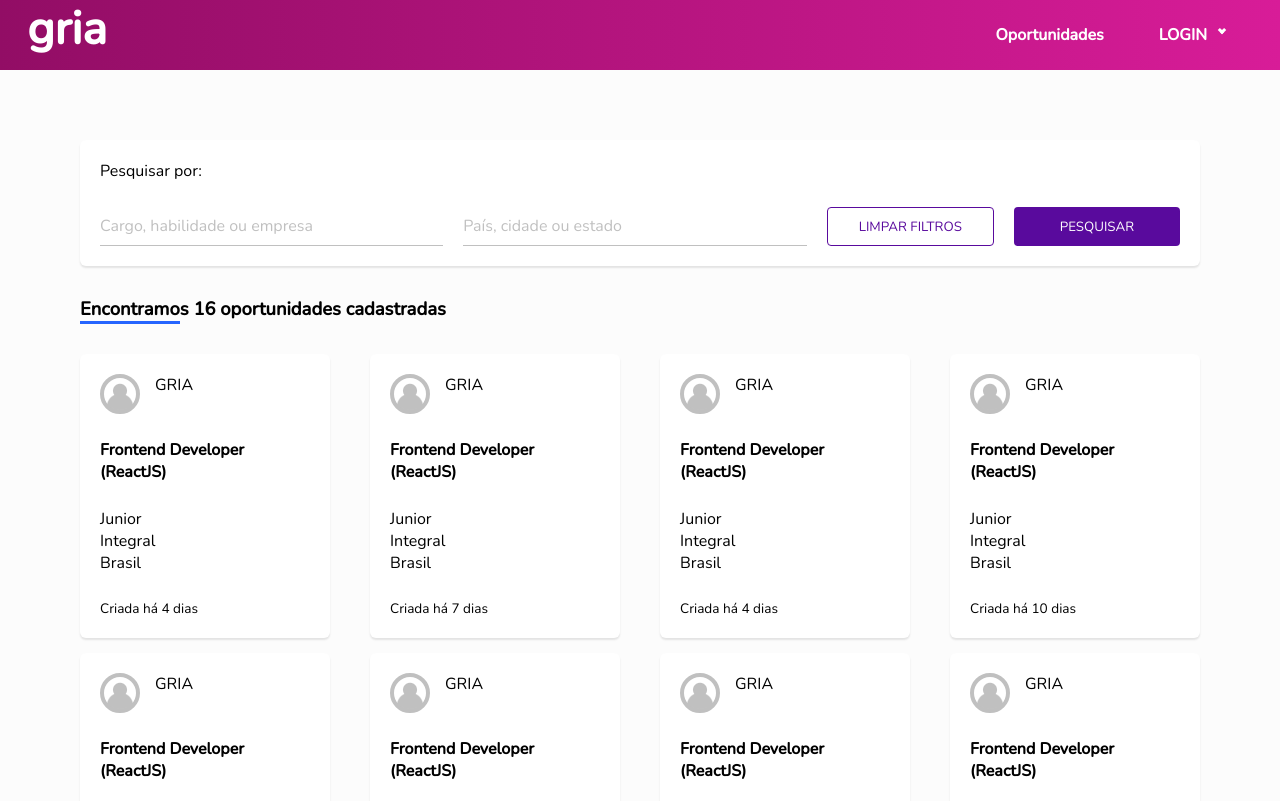
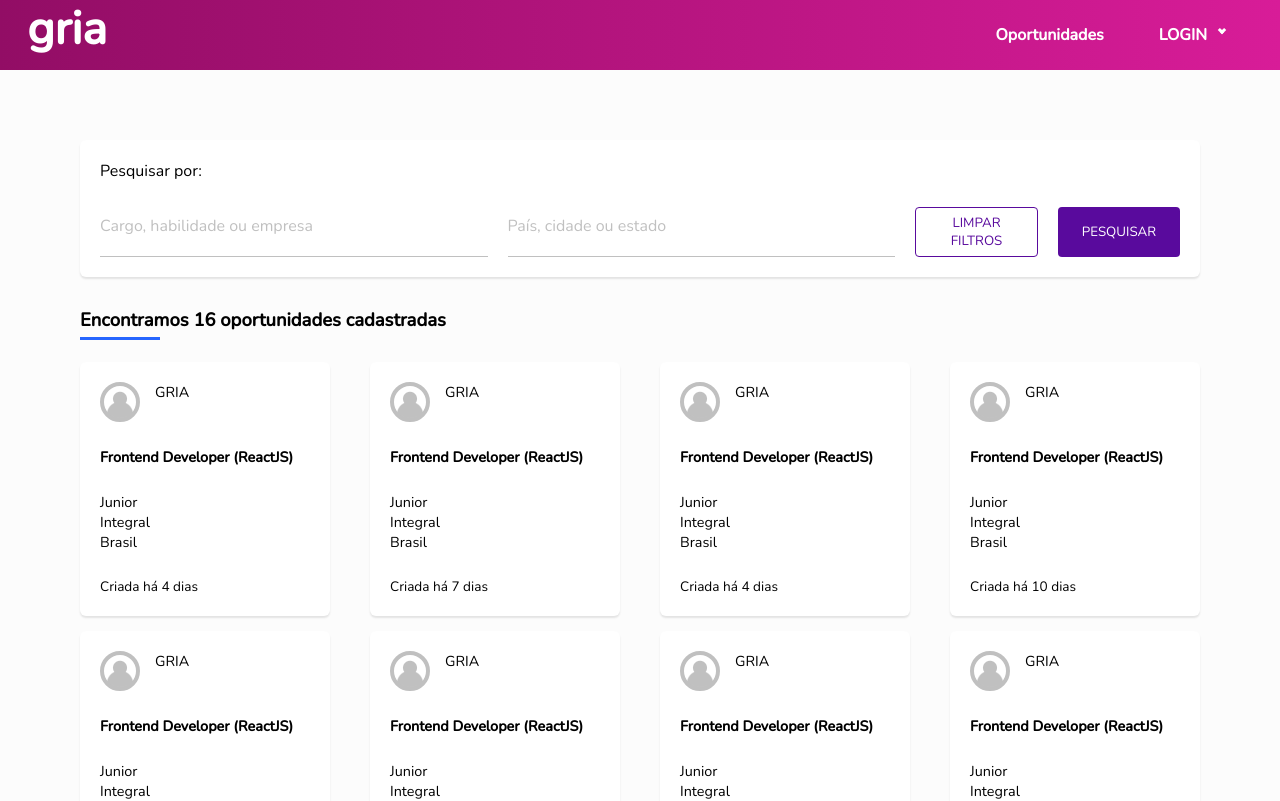
Before and after one commit to devdinho/grias-technical-test, a React (Create React App) app: page / in a window 1280 px wide. Shown: the top 801 px of the page. Built offline with nearby package versions, Linux system fonts and the light colour scheme.

Commit message:
Some adjustments

```diff
--- a/src/index.css
+++ b/src/index.css
@@ -29,15 +29,18 @@ html, body {
 }
 
 .App h2 {
+  display: flex;
   font-size: 1.15rem;
   margin-bottom: 30px;
+  position: relative;
 }
 
 .App h2::after {
   content: '';
-  display: block;
-  width: 100px;
-  border-bottom: 3px solid #2665FE;
+  position: absolute;
+  width: 80px;
+  bottom: -8px;
+  border-top: 3px solid #2665FE;
 }
 
 .page {
@@ -59,3 +62,11 @@ body {
     display: none;
   }
 } */
+
+@media screen and (max-width: 720px) {
+  .App h2 {
+    justify-content: center;
+    align-self: center;
+    text-align: center;
+  }
+}
--- a/src/styles/Card.css
+++ b/src/styles/Card.css
@@ -8,6 +8,7 @@
   padding: 20px;
   box-shadow: 0px 2px 2px rgba(0, 0, 0, .1);
   gap: 25px;
+  font-size: .9rem;
 }
 
 .main__logo-wrapper {
--- a/src/styles/SearchBox.css
+++ b/src/styles/SearchBox.css
@@ -38,12 +38,12 @@
 .search-box__input-container {
   display: flex;
   flex-wrap: wrap;
-  flex: 2;
+  flex: 3;
   gap: 20px;
 }
 
 .search-box__input-wrapper input {
-  min-width: 250px;
+  min-width: 325px;
 }
 
 .search-box__input-wrapper label {
@@ -82,11 +82,9 @@
 .search-box__clean-filters,
 .search-box__search {
   text-transform: uppercase;
-  flex-grow: 1;
   flex-basis: 100%;
-  padding: 8px 20px;
+  padding: 6px 12px;
   border-radius: 4px;
-
 }
 
 .search-box__clean-filters:hover,
```
